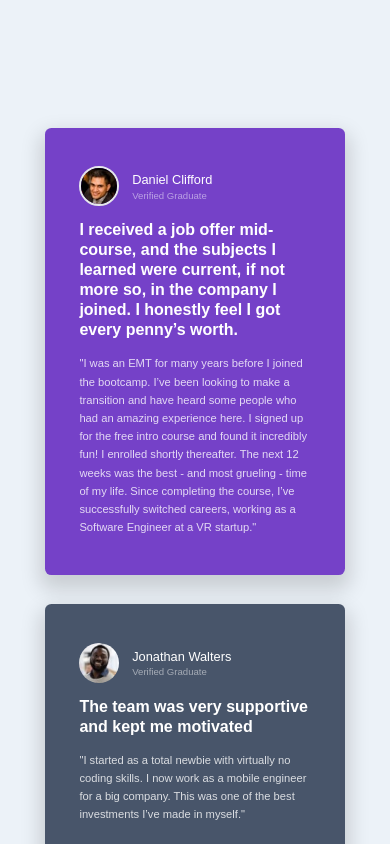
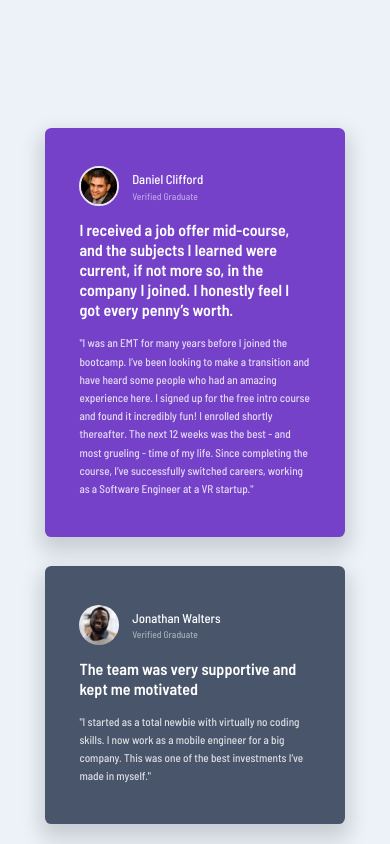
Before and after one commit to BinongoIsrael/testimonials-grid-section, a Next.js app: page / in a window 390 px wide. Shown: the top 844 px of the page. Built offline with nearby package versions, Linux system fonts and the light colour scheme.

Commit message:
chore: Add expected design images for desktop and mobile devices

```diff
--- a/src/app/globals.css
+++ b/src/app/globals.css
@@ -1,8 +1,8 @@
+@import url("https://fonts.googleapis.com/css2?family=Barlow+Semi+Condensed:wght@500;600&display=swap");
+
 @tailwind base;
 @tailwind components;
 @tailwind utilities;
-
-@import url("https://fonts.googleapis.com/css2?family=Barlow+Semi+Condensed:wght@500;600&display=swap");
 
 html {
   font-size: 0.8rem;
```
Also changed, not shown: expected_design/desktop-design.jpg (added), expected_design/mobile-design.jpg (added).
